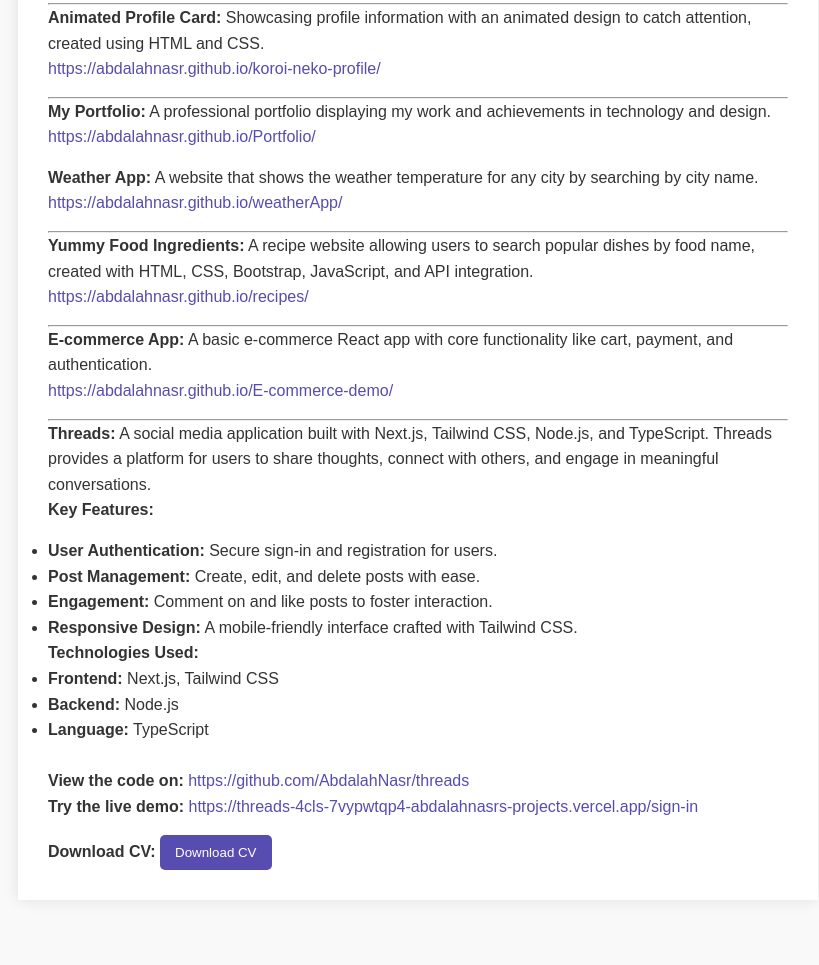
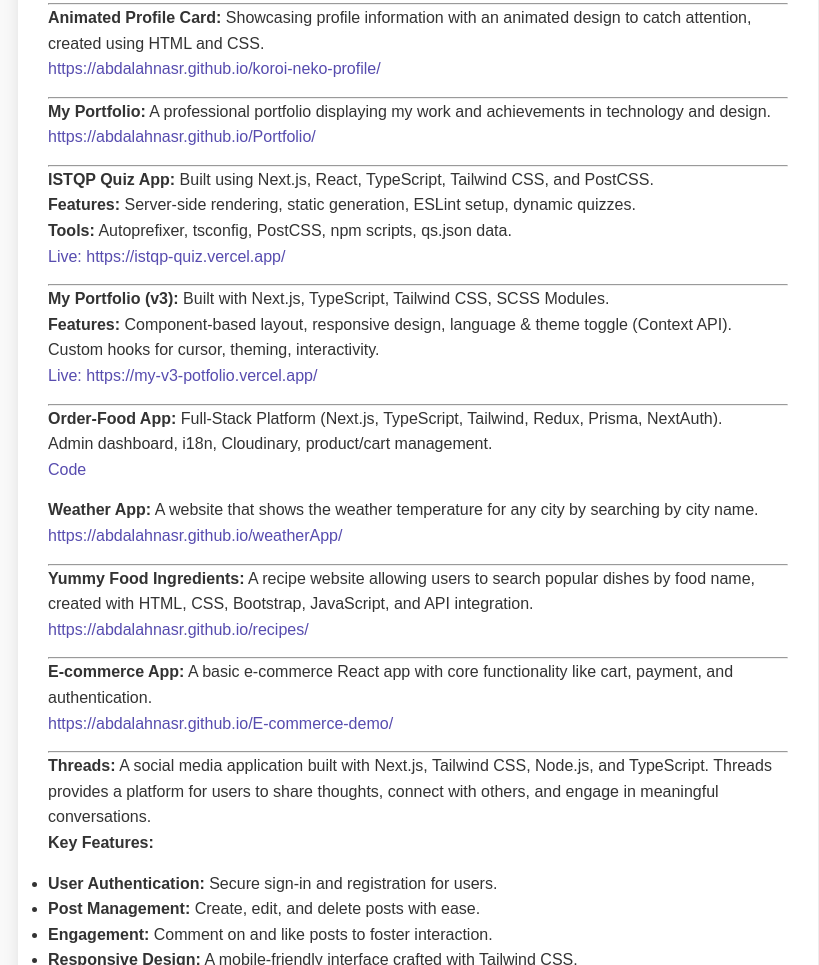
Before and after one commit to AbdalahNasr/cv-website-version, a plain HTML site: page index.html in a window 1280 px wide. Shown: the part 858-1823 px from the top of the page, without its empty margins (222-1041 px from the left). Before the commit the page ends 1778 px from the top, so only its background shows below. Drawn offline with Linux system fonts and the light colour scheme.

Commit message:
Update project descriptions and CV download link in index.html

```diff
--- a/index.html
+++ b/index.html
@@ -59,6 +59,23 @@
                 and design. <a href="https://abdalahnasr.github.io/Portfolio/"
                     target="_blank">https://abdalahnasr.github.io/Portfolio/</a></p>
 
+            <hr>
+            <p><strong>ISTQP Quiz App:</strong> Built using Next.js, React, TypeScript, Tailwind CSS, and PostCSS.<br>
+            <strong>Features:</strong> Server-side rendering, static generation, ESLint setup, dynamic quizzes.<br>
+            <strong>Tools:</strong> Autoprefixer, tsconfig, PostCSS, npm scripts, qs.json data.<br>
+            <a href="https://istqp-quiz.vercel.app/" target="_blank">Live: https://istqp-quiz.vercel.app/</a></p>
+
+            <hr>
+            <p><strong>My Portfolio (v3):</strong> Built with Next.js, TypeScript, Tailwind CSS, SCSS Modules.<br>
+            <strong>Features:</strong> Component-based layout, responsive design, language & theme toggle (Context API).<br>
+            Custom hooks for cursor, theming, interactivity.<br>
+            <a href="https://my-v3-potfolio.vercel.app/" target="_blank">Live: https://my-v3-potfolio.vercel.app/</a></p>
+
+            <hr>
+            <p><strong>Order-Food App:</strong> Full-Stack Platform (Next.js, TypeScript, Tailwind, Redux, Prisma, NextAuth).<br>
+            Admin dashboard, i18n, Cloudinary, product/cart management.<br>
+            <a href="https://github.com/AbdalahNasr/order-food-app" target="_blank">Code</a></p>
+
             <p><strong>Weather App:</strong> A website that shows the weather temperature for any city by searching by
                 city name. <a href="https://abdalahnasr.github.io/weatherApp/"
                     target="_blank">https://abdalahnasr.github.io/weatherApp/</a></p>
@@ -97,7 +114,7 @@
 </p>
         </section>
         <strong>Download CV:</strong>
-        <a href="https://abdalahnasr.github.io/cv-website-version/My%20Resume%20%281%29.pdf" download>
+        <a href="https://github.com/AbdalahNasr/cv-website-version/blob/main/Abdallah%20Nasr%20Cv.pdf?raw=true" download>
             <button style="padding: 10px 15px; background-color: #574caf; color: white; border: none; border-radius: 5px; cursor: pointer;">
                 Download CV
             </button>
```
